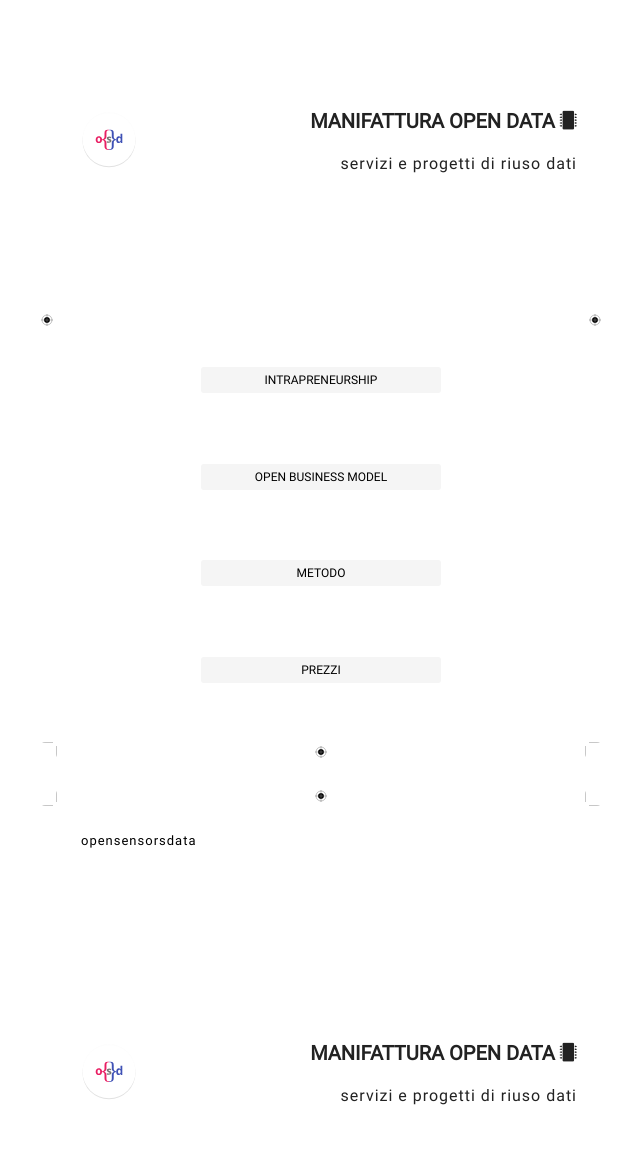
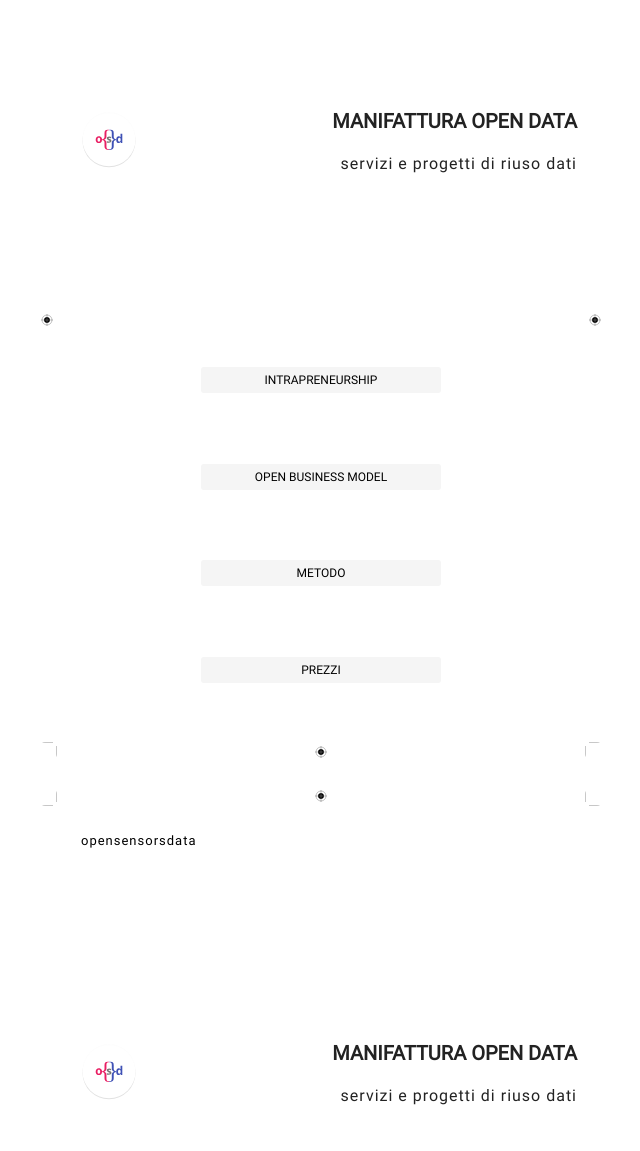
Before and after one commit to soburei/soburei.github.io, a Jekyll site: the page built from index.md, in a window 1280 px wide. Shown: the part 142-1293 px from the top of the page, without its empty margins (319-959 px from the left). Built offline with Jekyll 4.4.1, drawn with Linux system fonts in a browser that asks for light colours.

Commit message:
upload
remove font awesome

```diff
--- a/_includes/home-section-1-header.html
+++ b/_includes/home-section-1-header.html
@@ -10,7 +10,7 @@
         <img class="osd-home-logo-button" src="/assets/img/logos/osd-logo-home-tondo.svg">
       </a>
       <div class="section-title-block-titles">
-        <h3 class="title">{{ site.subtitle }} <i class="fa fa-microchip" aria-hidden="true"></i></h3>
+        <h3 class="title">{{ site.subtitle }}</h3>
         <h4 class="payoff">{{ site.payoff }}</h4>
       </div>
     </div>
--- a/_includes/style.scss
+++ b/_includes/style.scss
@@ -19,7 +19,7 @@
   src: url('assets/fonts/Roboto/Roboto-Regular.ttf')  format('truetype');
 }
 
-@import "assets/fonts/font-awesome-4.7.0/css/font-awesome.css";
+//@import "assets/fonts/font-awesome-4.7.0/css/font-awesome.css";
 
 @import "base/variables";
 @import "base/normalize";
```
Also changed, not shown: 4 other files.
